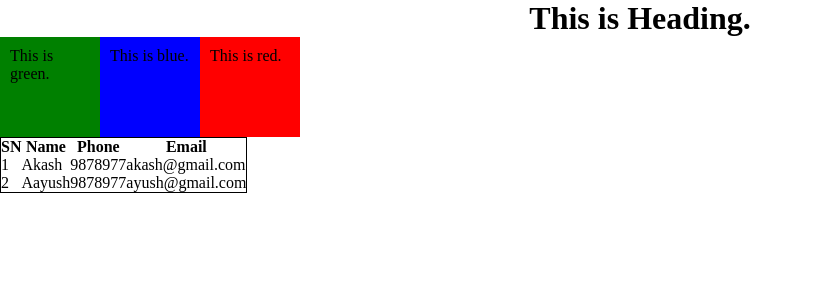
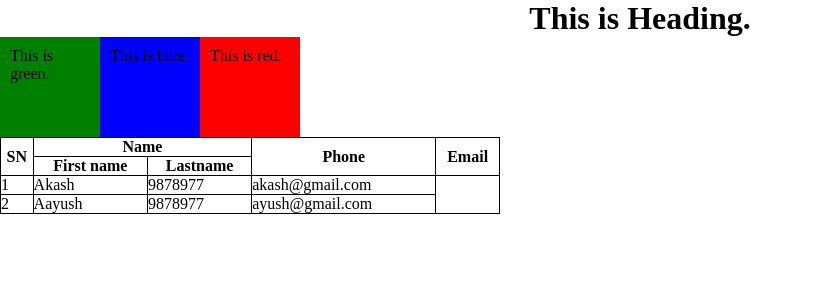
Before and after one commit to mister-aayush/webTech, a PHP site: page / in a window 1280 px wide. Shown: the part 40-340 px from the top of the page, without its empty margins (0-813 px from the left). Run offline with PHP 8.4, Linux system fonts and the light colour scheme.

Commit message:
tabl task complete

```diff
--- a/index.html
+++ b/index.html
@@ -27,15 +27,15 @@
 
     <table>
         <tr>
-            <th>SN</th>
-            <th>Name</th>
-            <th>Phone</th>
-            <th>Email</th>
+            <th rowspan="2">SN</th>
+            <th colspan="2">Name</th>
+            <th rowspan="2">Phone</th>
+            <th rowspan="2"> Email</th>
         </tr>
-        <!-- <tr>
-            <td>First name</td>
-            <td>Lastname</td>
-        </tr> -->
+        <tr>
+            <th>First name</th>
+            <th>Lastname</th>
+        </tr>
         <tr>
             <td>1</td>
             <td>Akash</td>
--- a/style.css
+++ b/style.css
@@ -79,4 +79,11 @@ display: flex;
 table{
     border: 1px solid black;
     border-collapse: collapse;
+    width: 500px;
 }
+table tr th{
+    border: 1px solid black;
+}
+table tr td{
+    border: 1px solid black;
+}
```
